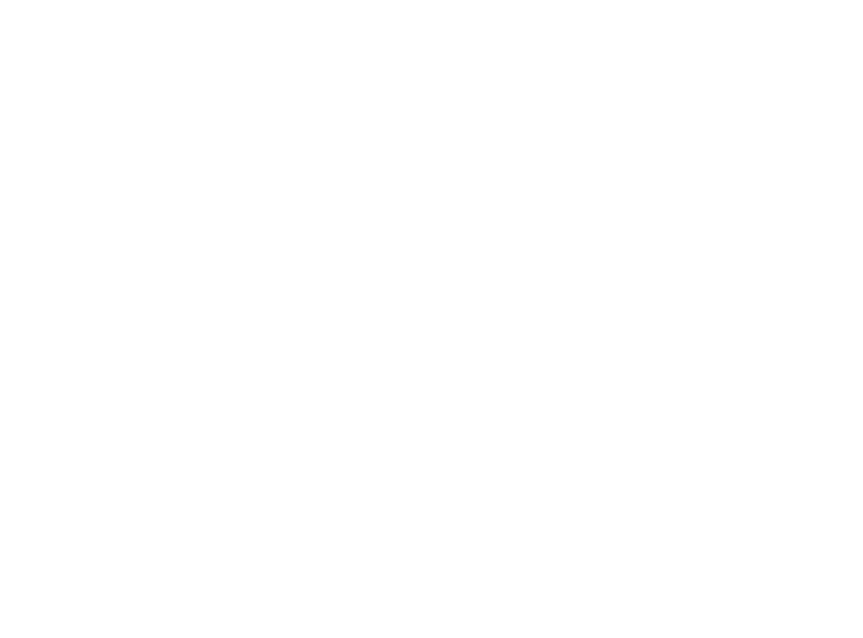
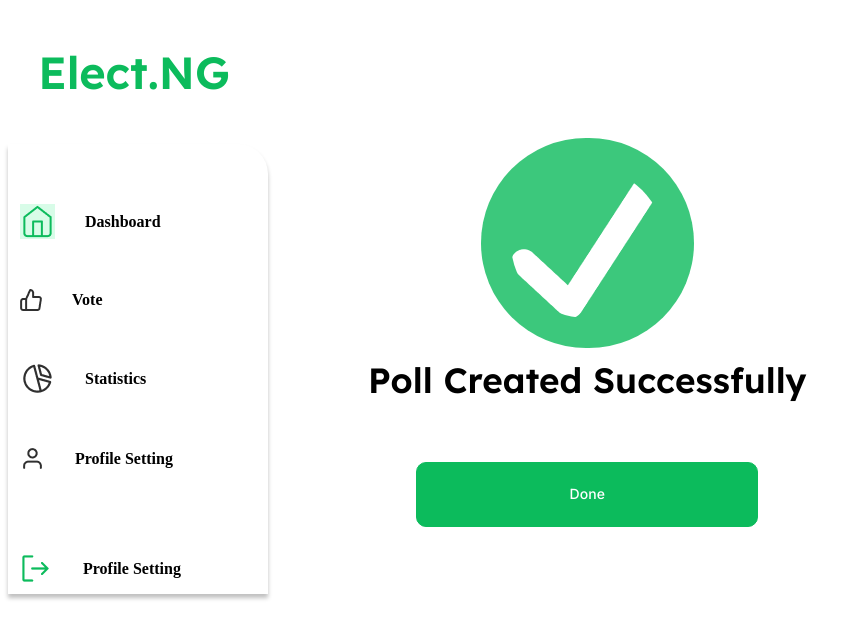
Before and after one commit to harteyhitman/voting-system, a React (Vite) app: page /Login/PhoneNoVerification/VerificationSuccess/WelcomeDashboard/CreateApoll/SuccessPollCreated in a window 1280 px wide. Before the commit this address had no page. Shown: the top 638 px of the page, without its empty margins (0-863 px from the left). Built offline with nearby package versions, Linux system fonts and the light colour scheme; a web font is replaced by a local one.

Commit message:
create-poll

```diff
--- a/src/App.jsx
+++ b/src/App.jsx
@@ -13,6 +13,7 @@ import UserAccount from './authpages/UserAccount';
 import WelcomeBack from './authpages/WelcomeBack';
 import WelcomeDashboard from './dashboards/WelcomeDashboard';
 import CreateApoll from './dashboards/CreateApoll';
+import SuccessPollCreated from './dashboards/SuccessPollCreated';
 
 const App = () => {
   return (
@@ -30,6 +31,7 @@ const App = () => {
       <Route exact path='/Login/Admin/UserAccount/WelcomeBack' element={<WelcomeBack />} />
       <Route exact path='/Login/PhoneNoVerification/VerificationSuccess/WelcomeDashboard' element={<WelcomeDashboard />} />
       <Route exact path='/Login/PhoneNoVerification/VerificationSuccess/WelcomeDashboard/CreateApoll' element={<CreateApoll />} />
+      <Route exact path='/Login/PhoneNoVerification/VerificationSuccess/WelcomeDashboard/CreateApoll/SuccessPollCreated' element={<SuccessPollCreated />} />
     </Routes>
     </BrowserRouter>
   )
--- a/src/Global.scss
+++ b/src/Global.scss
@@ -307,10 +307,8 @@ button {
                 width: 20px;
                 height: 20px;
                 flex-shrink: 0;
-                border: 2px solid #0CBB5C;
-                color: #0CBB5C;
-                background: rgba(255, 255, 255, 0.60);
-
+                border: 2px solid white;
+                color: white;
                 span {
                     color: #000;
                     font-family: 'Inter';
@@ -1231,5 +1229,44 @@ font-weight: 500;
 line-height: 16px; /* 114.286% */
 letter-spacing: 0.07px;
 margin: 30px;
+border: none;
     }
 }
+.success-poll-created{
+    display: flex;
+    gap: 100px;
+    h2{
+        color: #000;
+text-align: center;
+font-family: 'Lexend';
+font-size: 35px;
+font-style: normal;
+font-weight: 400;
+line-height: 44px; /* 97.778% */
+    }
+    h1{
+        color: #0CBB5C;
+text-align: center;
+font-family: 'Lexend';
+font-size: 45px;
+font-style: normal;
+font-weight: 600;
+line-height: 44px;
+margin: 50px 20px;
+    }
+}
+input::-webkit-outer-spin-button,
+input::-webkit-inner-spin-button {
+  -webkit-appearance: none;
+  margin: 0;
+}
+input[type=checkbox] {
+    accent-color: #0CBB5C;
+    border: 1px solid white;
+  }
+  .eye-icon{
+    position: absolute;
+    right: 75px ;
+    top: 20px;
+    cursor: pointer;
+  }
--- a/src/Mobile.scss
+++ b/src/Mobile.scss
@@ -1,4 +1,7 @@
 @media (max-width: 700px) {
+    body{
+        text-align: center;
+    }
     img{
         max-width: 100%;
     }
@@ -338,4 +341,10 @@ flex-shrink: 0;
 .create-poll label{
     font-size: 16px;
 }
+.eye-icon{
+    position: absolute;
+    right: 25px ;
+    top: 20px;
+    cursor: pointer;
+  }
 }
--- a/src/authpages/Login.jsx
+++ b/src/authpages/Login.jsx
@@ -1,20 +1,26 @@
 import Button from "../components/Button"
 import { useState } from "react";
 import { Link, useNavigate } from "react-router-dom";
+import VisibilityIcon from '@mui/icons-material/Visibility';
+import VisibilityOffIcon from '@mui/icons-material/VisibilityOff';
 
 
 const Login = () => {
 
   const [phoneNo, setphoneNo] = useState('');
+  const [password, setPassword] = useState('');
   const navigate = useNavigate();
+  const [showPassword, setShowPassword] = useState(false);
 
-
+  const togglePasswordVisibility = () => {
+    setShowPassword(!showPassword);
+  };
   const limitPhoneNumber = event => {
     const limit = 11;
-    setphoneNo(event.target.value.slice(0, limit));
+    setphoneNo(event.target.value.slice(0, limit,));
   };
 
-    const handleSubmitForm =(e)=>{
+  const handleSubmitForm = (e) => {
     e.preventDefault();
     navigate("PhoneNoVerification");
 
@@ -33,23 +39,35 @@ const Login = () => {
         <div className="login">
           <div className="inputs">
             <input
-            type="number"
+              type='number'
+              id='phone'
+              name='phone'
+
               value={phoneNo}
               onChange={limitPhoneNumber}
               placeholder='Phone number'
-             pattern="\d{3}-\d{3}-\d{4}"
               required
             />
 
+            <div style={{ position: 'relative' }}>
               <input
                 pattern="(?=.*\d)(?=.*[a-z])(?=.*[A-Z]).{8,}"
-            type="password" placeholder='password'
-            title="Must contain at least one number and one uppercase and lowercase letter, and at least 8 or more characters" required
+                type={showPassword ? 'text' : 'password'}
+                value={password}
+                onChange={(e) => setPassword(e.target.value)}
               />
+              <i
+                style={{  }}
+                onClick={togglePasswordVisibility}
+                className="eye-icon"
+              >
+                {showPassword ? <VisibilityIcon /> : <VisibilityOffIcon />}
+              </i>
+            </div>
           </div>
 
           <div className="remember-password">
-            <input className="checkbox" type="checkbox" required/>
+            <input className="checkbox" type="checkbox" required />
             <span>Remember Password</span>
             <span>Forgot Password?</span>
           </div>
--- a/src/components/TimeAndDate.jsx
+++ b/src/components/TimeAndDate.jsx
@@ -18,22 +18,25 @@ const TimeAndDate = () => {
       <div className="time-date">
         <label>Start Date</label>
         <input type="date"
+          onChange={handleInputChange} required/>
+      </div>
+      <div className="time-date">
+        <label>Time</label>
+        <input type="time"
+          value={inputValue}
+          required
+          onChange={handleInputChange}/>
+      </div>
+      <div className="time-date">
+        <label>End Date</label>
+        <input type="date"
+        required
           onChange={handleInputChange}/>
       </div>
       <div className="time-date">
         <label>Time</label>
         <input type="time"
-          value={inputValue}
-          onChange={handleInputChange}/>
-      </div>
-      <div className="time-date">
-        <label>End Date</label>
-        <input type="date"
-          onChange={handleInputChange}/>
-      </div>
-      <div className="time-date">
-        <label>Time</label>
-        <input type="time"
+        required
           value={inputValue}
           onChange={handleInputChange}/>
       </div>
--- a/src/components/ToggleMin.jsx
+++ b/src/components/ToggleMin.jsx
@@ -2,7 +2,7 @@ import React, { useState } from "react";
 import { Link } from "react-router-dom";
 
 const ToggleMin = () => {
-  const [activeLink, setActiveLink] = useState(null);
+  const [activeLink, setActiveLink] = useState("");
 
   const handleLinkClick = (link) => {
     setActiveLink(link);
@@ -14,8 +14,8 @@ const ToggleMin = () => {
       to="/Login/Admin"
       onClick={() => handleLinkClick("/Login/Admin")}
       style={{
-          background: activeLink === "/Login/Admin" ? "green" : "",
         color: "white",
+        background: activeLink === "/Login/Admin" ? "#0CBB5C" : " ",
       }}
     >
       <div>Admin</div>
@@ -24,9 +24,8 @@ const ToggleMin = () => {
       to="/Login/Admin/UserAccount"
       onClick={() => handleLinkClick("/Login/Admin/UserAccount")}
       style={{
-          background:
-            activeLink === "/Login/Admin/UserAccount" ? "green" : "",
         color: "white",
+        background: activeLink === "/Login/Admin/UserAccount" ? "#0CBB5C" : " ",
       }}
     >
       <div>User</div>
--- a/src/dashboards/CreateApoll.jsx
+++ b/src/dashboards/CreateApoll.jsx
@@ -3,6 +3,7 @@ import DashBoard from '../components/DashBoard'
 import TimeAndDate from '../components/TimeAndDate'
 import { Polls, } from '../store'
 import Button from '../components/Button'
+import { Link } from 'react-router-dom'
 
 const CreateApoll = () => {
     return (
@@ -22,7 +23,7 @@ const CreateApoll = () => {
                     {Polls.map((poll) =>(
                         <div key={poll.id}>
                             <label>{poll.label}</label>
-                            <input className='polls-inputs' type="text" placeholder={poll.placeholder}/>
+                            <input className='polls-inputs' type="text" placeholder={poll.placeholder} required/>
                         </div>
 
                     ))}
@@ -34,9 +35,9 @@ const CreateApoll = () => {
                     <select name="onevote" id="onevote">
                         <option value="voteip">One vote per IP address</option>
                     </select>
-                    <div className="btn-create-poll">
+                    <Link to='/Login/PhoneNoVerification/VerificationSuccess/WelcomeDashboard/CreateApoll/SuccessPollCreated' className="btn-create-poll">
                          <Button label="Create A Poll" className=""/>
-                    </div>
+                    </Link>
 
                 </div>
             </div>
--- /dev/null
+++ b/src/dashboards/SuccessPollCreated.jsx
@@ -0,0 +1,28 @@
+import React from 'react'
+import DashBoard from '../components/DashBoard'
+import { Link } from 'react-router-dom'
+import SuccessImg from '../assets/success-img.png'
+import Button from '../components/Button'
+
+
+const SuccessPollCreated = () => {
+    return (
+        <div className='success-poll-created'>
+            <div className="sucess-dashboard">
+                <h1>Elect.NG</h1>
+                <DashBoard />
+            </div>
+            <div className='ver-success' >
+                <img src={SuccessImg} alt="" />
+                <h2>Poll Created Successfully</h2>
+
+                <Link to="/Login/PhoneNoVerification/VerificationSuccess/WelcomeDashboard">
+                    <Button label="Done" />
+
+                </Link>
+            </div>
+        </div>
+    )
+}
+
+export default SuccessPollCreated
```
Lines whose indentation alone changed are shown as unchanged.
